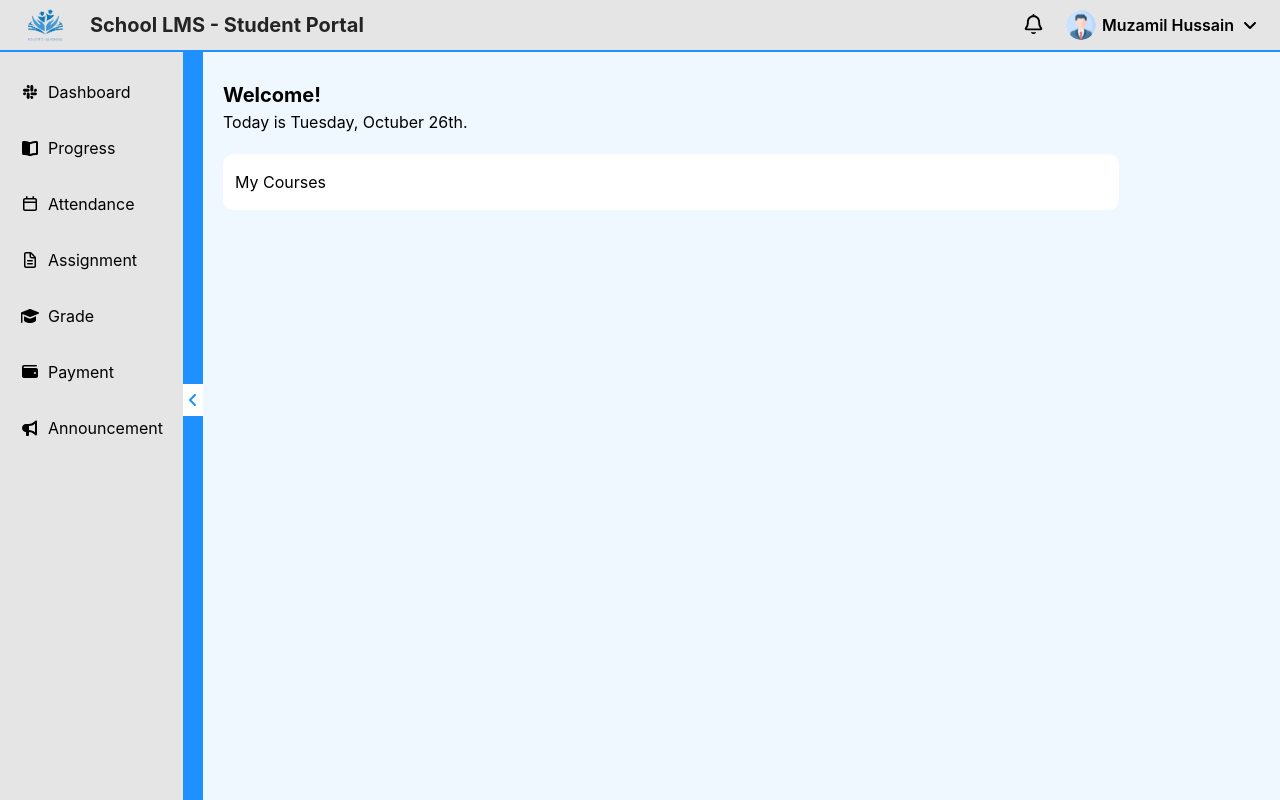
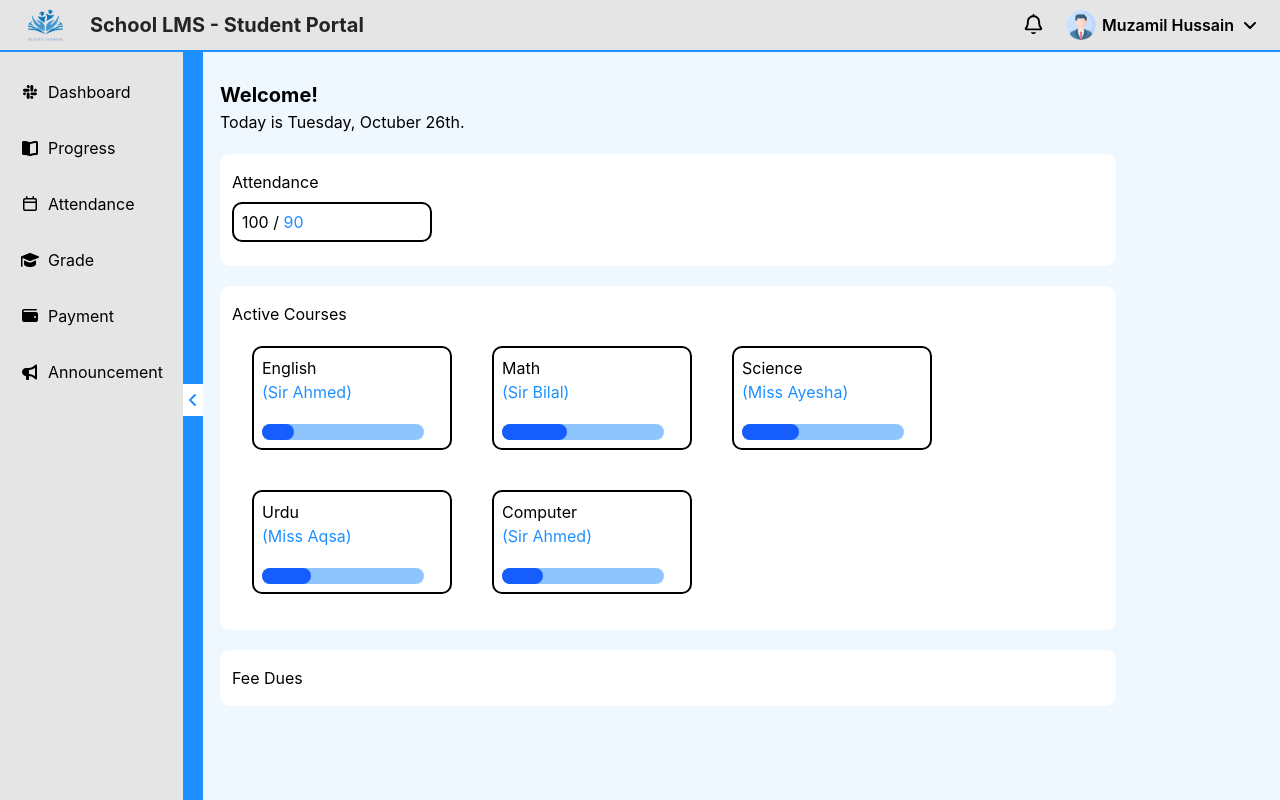
Before and after one commit to 3uzamil/school-lms, a React (Vite) app: page / in a window 1280 px wide. Built offline with nearby package versions, Linux system fonts and the light colour scheme.

Commit message:
create content in dashboard

```diff
--- /dev/null
+++ b/src/components/Progress_Dash.jsx
@@ -0,0 +1,16 @@
+import React, { useState } from "react";
+
+export default function Progress_Dash({props,children}) {
+    let {subject,teacher} = props;
+  return (
+    <div className=" w-50 border-2 flex flex-col px-2 py-2 m-5 gap-5 rounded-[10px] cursor-pointer">
+      <div>
+      <h1>{subject}</h1>
+       <span className="text-[dodgerblue]">({teacher})</span>
+       </div>
+      <div className="h-4 w-[90%] rounded-[10px] bg-blue-300">
+        {children}
+      </div>
+    </div>
+  );
+}
--- a/src/components/Sidebar.jsx
+++ b/src/components/Sidebar.jsx
@@ -19,7 +19,7 @@ export default function Sidebar() {
   };
   return (
     <div
-      className={`h-full bg-[#e5e5e5] md:flex gap-5 pl-5 duration-600 ${shiftSide ? "-translate-x-45" : ""} hidden`}
+      className={`h-screen fixed bg-[#e5e5e5] md:flex gap-5 pl-5 duration-600 ${shiftSide ? "-translate-x-45" : ""} hidden`}
     >
       <div className="flex basis-[80%] flex-col gap-8 mt-20">
         <Link to={"/"}>
@@ -39,12 +39,6 @@ export default function Sidebar() {
           <div className="flex items-center gap-2 cursor-pointer">
             <FontAwesomeIcon icon={faCalendar} />
             <h3>Attendance</h3>
-          </div>
-        </Link>
-        <Link to={"/assignment"}>
-          <div className="flex items-center gap-2 cursor-pointer">
-            <FontAwesomeIcon icon={faFileLines} />
-            <h3>Assignment</h3>
           </div>
         </Link>
         <Link to={"/grade"}>
--- a/src/pages/Assignment.jsx
+++ /dev/null
@@ -1,23 +0,0 @@
-import React from 'react'
-import Navbar from '../components/Navbar'
-import Sidebar from '../components/Sidebar'
-
-export default function Assignment() {
-  return (
-    <>
-          {/* Header Section */}
-      <Navbar />
-      {/* Main Section */}
-      <section className=" h-screen flex gap-5">
-        {/* Sidebar Bar Section*/}
-        <section>
-          <Sidebar />
-        </section>
-        {/* Page Content */}
-        <section className="pt-20">
-          <h1>Assignment</h1>
-        </section>
-      </section>
-    </>
-  )
-}
--- a/src/pages/Dashboard.jsx
+++ b/src/pages/Dashboard.jsx
@@ -1,6 +1,7 @@
 import React from "react";
 import Navbar from "../components/Navbar";
 import Sidebar from "../components/Sidebar";
+import Progress_Dash from "../components/Progress_Dash";
 
 export default function Dashboard() {
   return (
@@ -14,14 +15,57 @@ export default function Dashboard() {
           <Sidebar />
         </section>
         {/* Page Content */}
-        <section className="pt-20">
+        <section className="w-screen md:mt-20 md:ml-50">
           <h1 className="font-bold text-[20px]">Welcome!</h1>
           <span>Today is Tuesday, Octuber 26th.</span>
-
           <section className="w-[70vw] my-5 px-3 py-4 rounded-[10px] bg-white">
-            <h1>My Courses</h1>
+            <h1>Attendance</h1>
+            <div className=" h-10 w-50 border-2 flex justify-start px-2 items-center my-2 rounded-[10px] cursor-pointer">
+              <h1>100 /<span className="text-[dodgerblue]"> 90</span></h1>
+            </div>
           </section>
-
+          <section className="w-[70vw] my-5 px-3 py-4 rounded-[10px] bg-white">
+            <h1>Active Courses</h1>
+            {/* <span>https://www.instagram.com/reels/DVRdsnKDJX2/</span> */}
+            <div className="flex flex-wrap">
+              <Progress_Dash
+                props={{
+                  subject: "English",
+                  teacher: "Sir Ahmed",
+                }}
+              >
+                <div className={`h-4 w-[20%] rounded-[10px] bg-blue-600`}></div>
+              </Progress_Dash>
+              <Progress_Dash props={{ subject: "Math", teacher: "Sir Bilal" }}>
+                <div className={`h-4 w-[40%] rounded-[10px] bg-blue-600`}></div>
+              </Progress_Dash>
+              <Progress_Dash
+                props={{
+                  subject: "Science",
+                  teacher: "Miss Ayesha",
+                }}
+              >
+                <div className={`h-4 w-[35%] rounded-[10px] bg-blue-600`}></div>
+              </Progress_Dash>
+              <Progress_Dash
+                props={{ subject: "Urdu", teacher: "Miss Aqsa", progress: 40 }}
+              >
+                <div className={`h-4 w-[30%] rounded-[10px] bg-blue-600`}></div>
+              </Progress_Dash>
+              <Progress_Dash
+                props={{
+                  subject: "Computer",
+                  teacher: "Sir Ahmed",
+                  progress: 25,
+                }}
+              >
+                <div className={`h-4 w-[25%] rounded-[10px] bg-blue-600`}></div>
+              </Progress_Dash>
+            </div>
+          </section>
+          <section className="w-[70vw] my-5 px-3 py-4 rounded-[10px] bg-white">
+            <h1>Fee Dues</h1>
+          </section>
         </section>
       </section>
     </>
```
Also changed, not shown: src/App.jsx (+0 -7 lines).
